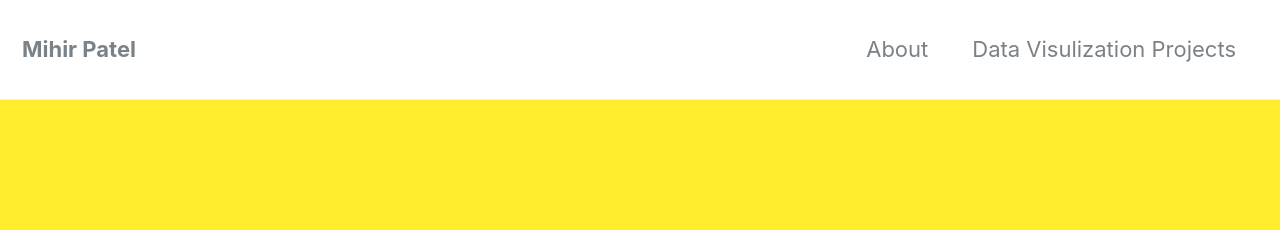
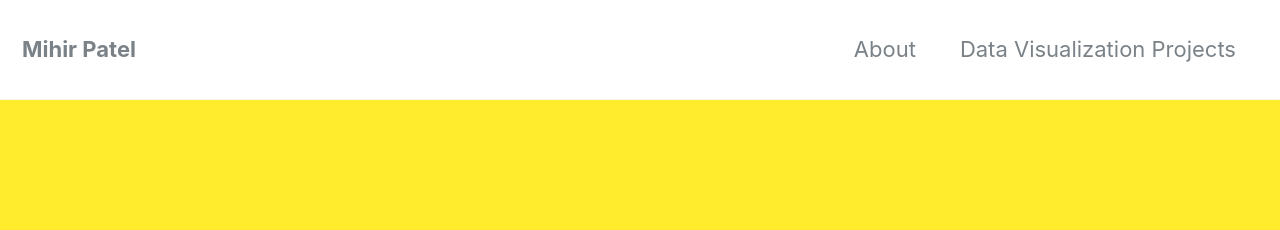
Before and after one commit to mihirp161/mihirp161.github.io, a Jekyll site: the page built from index.html, in a window 1280 px wide and 900 px high. Shown: the top 230 px of the window. Built offline with Jekyll 4.4.1, drawn with Linux system fonts in a browser that asks for light colours; nearby versions of some CDN libraries; the list of posts is cut into pages by our own code.

Commit message:
Update navigation.yml

```diff
--- a/_data/navigation.yml
+++ b/_data/navigation.yml
@@ -2,7 +2,7 @@
 main:
   - title: "About"
     url: /about/
-  - title: "Data Visulization Projects"
+  - title: "Data Visualization Projects"
     url: /data-visualization/
   # - title: "Sample Posts"
   #   url: /year-archive/
```
